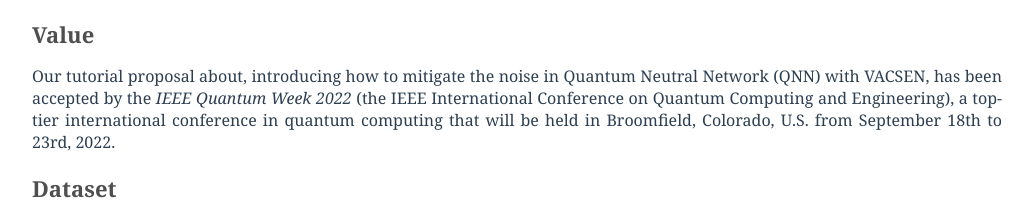
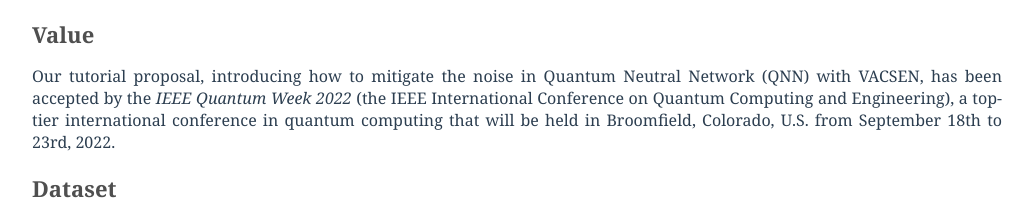
Before and after one commit to violet-source/vacsen.github.io, a plain HTML site: page index.html in a window 1280 px wide. Shown: the part 1198-1405 px from the top of the page, without its empty margins (123-1157 px from the left). Drawn offline with Linux system fonts and the light colour scheme.

Commit message:
Update index.html

```diff
--- a/index.html
+++ b/index.html
@@ -33,7 +33,7 @@
                         <div id="materials">
                             <h2>Value</h2>
                             <p style="text-align:justify">
-                                Our tutorial proposal about, introducing how to mitigate the noise in Quantum Neutral Network (QNN) with VACSEN, has been accepted by the <i>IEEE Quantum Week 2022</i> (the IEEE International Conference on Quantum Computing and Engineering), a top-tier international conference in quantum computing that will be held in Broomfield, Colorado, U.S. from September 18th to 23rd, 2022.</p>
+                                Our tutorial proposal, introducing how to mitigate the noise in Quantum Neutral Network (QNN) with VACSEN, has been accepted by the <i>IEEE Quantum Week 2022</i> (the IEEE International Conference on Quantum Computing and Engineering), a top-tier international conference in quantum computing that will be held in Broomfield, Colorado, U.S. from September 18th to 23rd, 2022.</p>
                         </div>
                         <div id="materials">
                             <h2>Dataset</h2>
```
